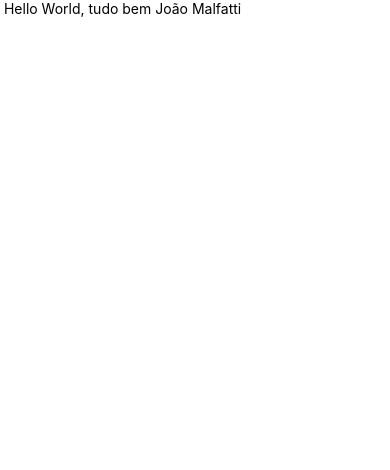
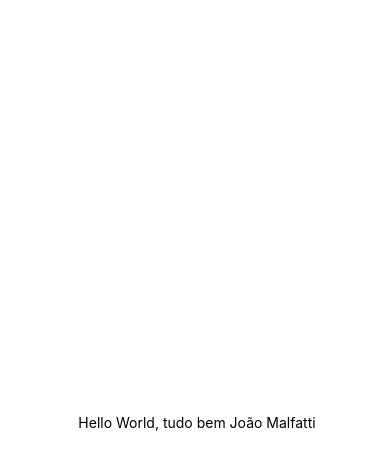
Before and after one commit to joaomalfatti1/RNIntroduction, a React Native app: screen / in a window 390 px wide. Shown: the top 470 px of the page. Built offline with nearby package versions, Linux system fonts and the light colour scheme.

Commit message:
Finalizando a tela de SignIn

```diff
--- a/App.tsx
+++ b/App.tsx
@@ -1,5 +1,5 @@
 import React from "react";
-import { SignIn } from "./src/screens/SignIn"
+import {SignIn} from "./src/screens/SignIn"
 
 export default function App(){
   return(
--- a/src/screens/SignIn/index.tsx
+++ b/src/screens/SignIn/index.tsx
@@ -1,9 +1,10 @@
 import React from 'react';
 import { View, Text } from 'react-native';
+import { styles } from './styles';
 
-export function SignIn(){
+export  function SignIn(){
   return(
-    <View>
+    <View style={styles.container}>
       <Text> Hello World, tudo bem João Malfatti</Text>
     </View>
   )
--- a/src/screens/SignIn/styles.ts
+++ b/src/screens/SignIn/styles.ts
@@ -0,0 +1,11 @@
+import {StyleSheet } from 'react-native'
+
+export const styles = StyleSheet.create({
+  container: {
+    flex: 1,
+    backgroundColor: '#fff',
+    alignItems: 'center',
+    justifyContent: 'center'
+
+  }
+});
```
